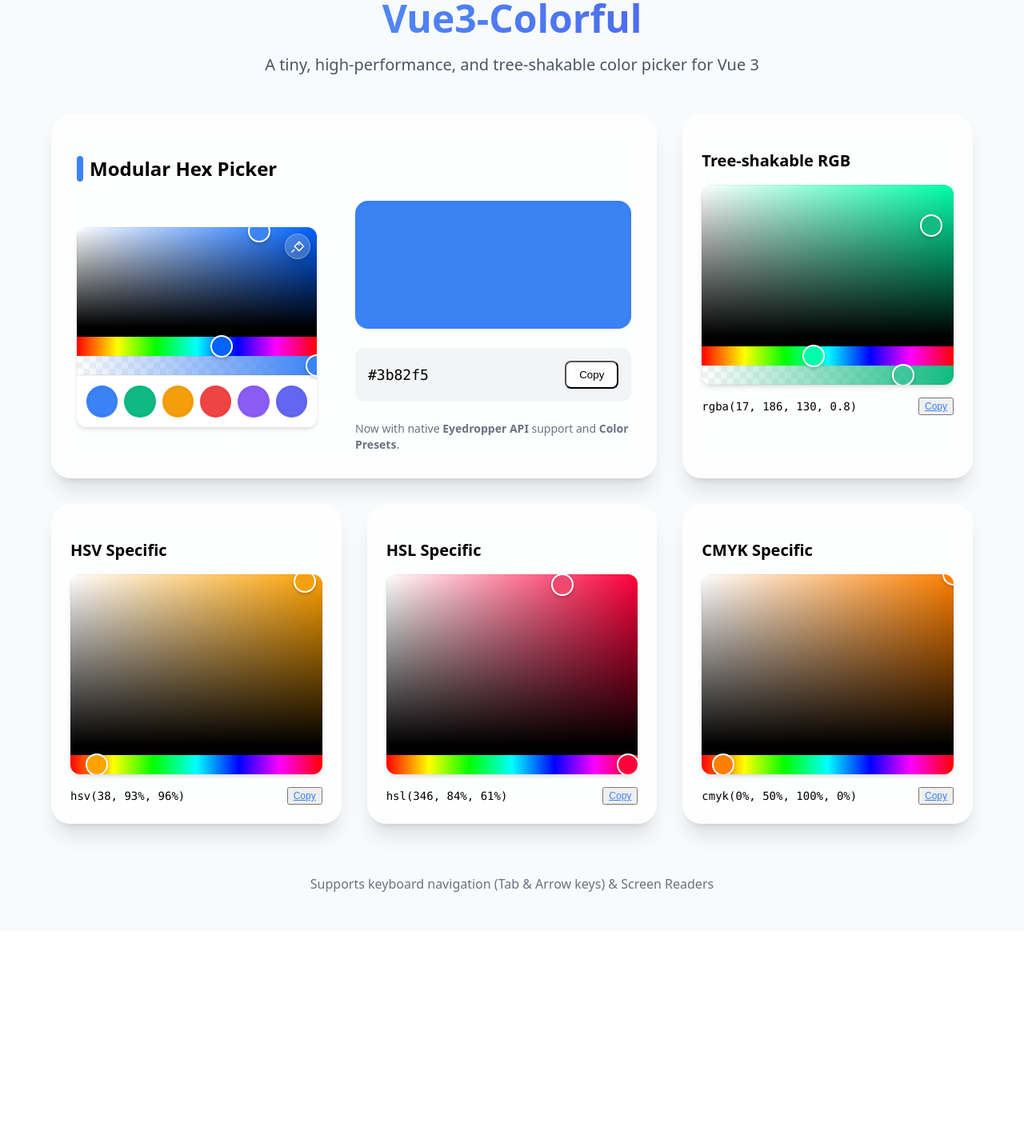
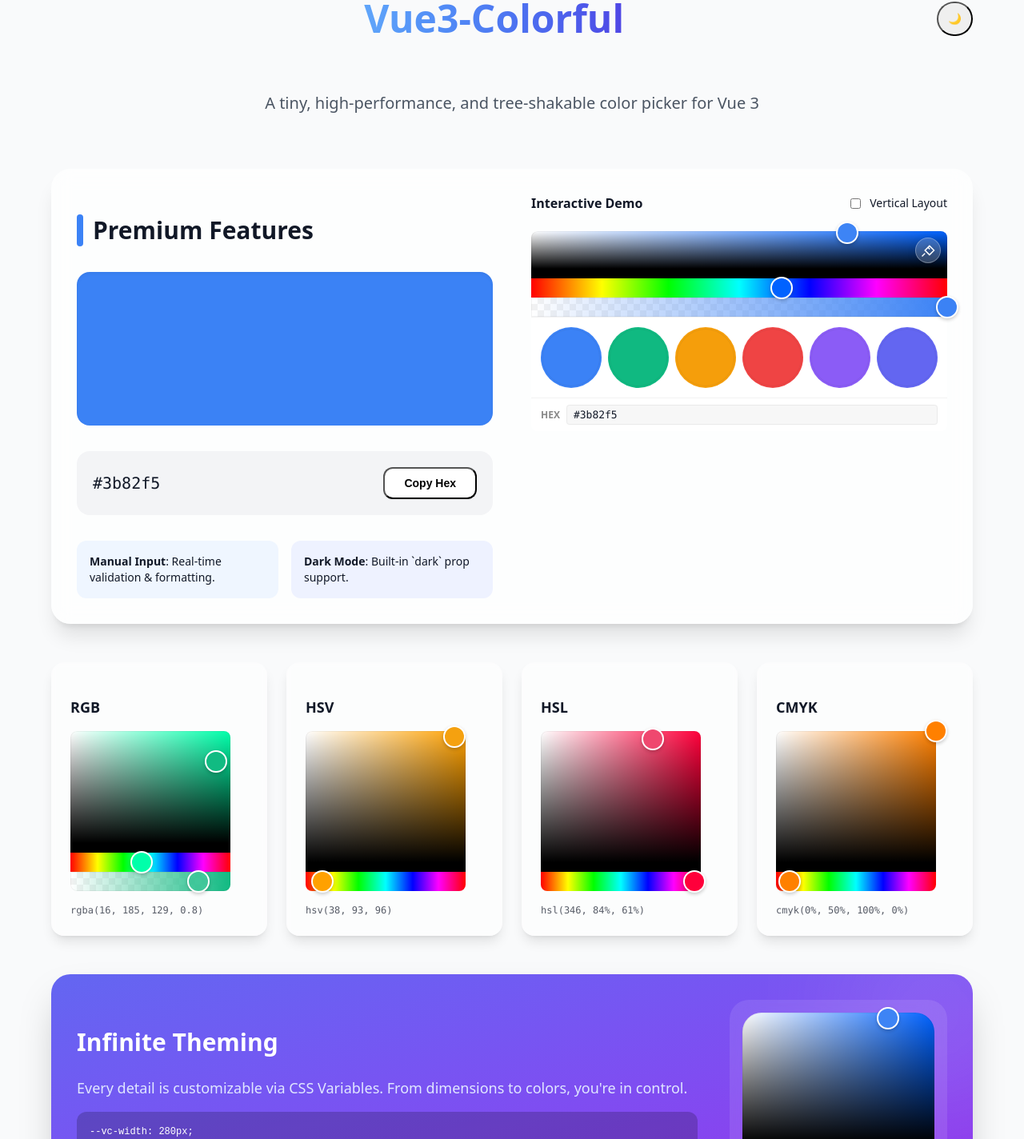
Before and after one commit to edonfy/vue3-colorful, a Vue app: page / in a window 1280 px wide. Shown: the part 65-1489 px from the top of the page at 80% size. Before the commit the page ends 1229 px from the top, so only its background shows below. Built offline with nearby package versions, Linux system fonts and the light colour scheme.

Commit message:
Update example app with Phase 3 features

```diff
--- a/example/App.vue
+++ b/example/App.vue
@@ -14,6 +14,9 @@
 const hslColor = ref<string>('hsl(346, 84%, 61%)')
 const cmykColor = ref<string>('cmyk(0%, 50%, 100%, 0%)')
 
+const isDark = ref(false)
+const isVertical = ref(false)
+
 const presets = ['#3b82f6', '#10b981', '#f59e0b', '#ef4444', '#8b5cf6', '#6366f1']
 
 const copyToClipboard = (text: string) => {
@@ -24,137 +27,186 @@
 const previewStyle = computed<CSSProperties>(() => ({
   backgroundColor: hexColor.value,
 }))
+
+const toggleDark = () => {
+  isDark.value = !isDark.value
+  if (isDark.value) {
+    document.documentElement.classList.add('dark')
+  } else {
+    document.documentElement.classList.remove('dark')
+  }
+}
 </script>
 
 <template>
   <div
-    class="min-h-screen bg-gray-50 dark:bg-gray-900 p-8 font-sans transition-colors duration-300"
+    :class="[
+      'min-h-screen p-8 font-sans transition-colors duration-300',
+      isDark ? 'bg-gray-900 text-white' : 'bg-gray-50 text-gray-900',
+    ]"
   >
-    <header class="max-w-6xl mx-auto mb-12 text-center">
+    <header class="max-w-6xl mx-auto mb-12 flex flex-col items-center">
+      <div class="flex justify-between w-full items-center mb-4">
+        <div />
         <h1
-        class="text-5xl font-extrabold text-transparent bg-clip-text bg-gradient-to-r from-blue-400 to-indigo-600 mb-4"
+          class="text-5xl font-extrabold text-transparent bg-clip-text bg-gradient-to-r from-blue-400 to-indigo-600"
         >
           Vue3-Colorful
         </h1>
+        <button
+          class="p-3 rounded-full hover:bg-gray-200 dark:hover:bg-gray-700 transition-colors"
+          title="Toggle Dark Mode"
+          @click="toggleDark"
+        >
+          <span v-if="isDark">☀️</span>
+          <span v-else>🌙</span>
+        </button>
+      </div>
       <p class="text-xl text-gray-600 dark:text-gray-400">
         A tiny, high-performance, and tree-shakable color picker for Vue 3
       </p>
     </header>
 
-    <main class="max-w-6xl mx-auto grid grid-cols-1 md:grid-cols-2 lg:grid-cols-3 gap-8">
-      <!-- Hex Picker (Large) -->
+    <main class="max-w-6xl mx-auto space-y-12">
+      <!-- Main Showcase -->
       <section
-        class="lg:col-span-2 bg-white/70 dark:bg-gray-800/70 backdrop-blur-md rounded-3xl p-8 shadow-xl border border-white/20"
+        class="bg-white/70 dark:bg-gray-800/70 backdrop-blur-md rounded-3xl p-8 shadow-xl border border-white/20"
       >
-        <h2 class="text-2xl font-bold mb-6 flex items-center gap-2">
-          <span class="w-2 h-8 bg-blue-500 rounded-full"></span>
-          Modular Hex Picker
+        <div class="flex flex-col lg:flex-row gap-12 items-start">
+          <div class="w-full lg:w-1/2 space-y-8">
+            <h2 class="text-3xl font-bold flex items-center gap-3">
+              <span class="w-2 h-10 bg-blue-500 rounded-full"></span>
+              Premium Features
             </h2>
-        <div class="flex flex-col md:flex-row gap-12 items-center">
-          <div class="w-full max-w-300px">
-            <hex-color-picker v-model="hexColor" show-eyedropper :presets="presets" show-alpha />
-          </div>
-          <div class="flex-1 space-y-6 w-full">
             <div
-              class="w-full h-40 rounded-2xl shadow-inner border border-black/5 transition-colors duration-200"
+              class="w-full h-48 rounded-2xl shadow-inner border border-black/5 transition-colors duration-200"
               :style="previewStyle"
             ></div>
-            <div class="flex items-center justify-between p-4 bg-gray-100 rounded-xl">
-              <code class="text-lg font-mono">{{ hexColor }}</code>
+            <div
+              class="flex items-center justify-between p-5 bg-gray-100 dark:bg-gray-900/50 rounded-2xl"
+            >
+              <code class="text-xl font-mono">{{ hexColor }}</code>
               <button
-                class="px-4 py-2 bg-white hover:bg-gray-50 rounded-lg shadow-sm transition-all"
+                class="px-6 py-2 bg-white dark:bg-gray-700 hover:bg-gray-50 dark:hover:bg-gray-600 rounded-xl shadow-sm transition-all text-sm font-semibold"
                 @click="copyToClipboard(hexColor)"
               >
-                Copy
+                Copy Hex
               </button>
             </div>
-            <p class="text-sm text-gray-500">
-              Now with native <strong>Eyedropper API</strong> support and
-              <strong>Color Presets</strong>.
-            </p>
+            <div class="grid grid-cols-2 gap-4 text-sm">
+              <div class="p-4 bg-blue-50 dark:bg-blue-900/20 rounded-xl">
+                <strong>Manual Input</strong>: Real-time validation & formatting.
+              </div>
+              <div class="p-4 bg-indigo-50 dark:bg-indigo-900/20 rounded-xl">
+                <strong>Dark Mode</strong>: Built-in `dark` prop support.
+              </div>
+            </div>
+          </div>
+
+          <div class="w-full lg:w-1/2 flex flex-col gap-6">
+            <div class="flex items-center justify-between">
+              <span class="font-semibold">Interactive Demo</span>
+              <label class="flex items-center gap-2 text-sm cursor-pointer">
+                <input v-model="isVertical" type="checkbox" class="rounded" />
+                Vertical Layout
+              </label>
+            </div>
+            <hex-color-picker
+              v-model="hexColor"
+              show-eyedropper
+              :presets="presets"
+              show-alpha
+              show-input
+              color-label="HEX"
+              :dark="isDark"
+              :vertical="isVertical"
+              class="main-picker"
+            />
           </div>
         </div>
       </section>
 
-      <!-- RGBA Picker -->
-      <section
-        class="bg-white/70 dark:bg-gray-800/70 backdrop-blur-md rounded-3xl p-6 shadow-xl border border-white/20"
+      <!-- Specialized Pickers Grid -->
+      <section class="grid grid-cols-1 md:grid-cols-2 lg:grid-cols-4 gap-6">
+        <div
+          v-for="(picker, index) in [
+            { name: 'RGB', model: rgbColor, comp: RgbColorPicker, alpha: true },
+            { name: 'HSV', model: hsvColor, comp: HsvColorPicker, alpha: false },
+            { name: 'HSL', model: hslColor, comp: HslColorPicker, alpha: false },
+            { name: 'CMYK', model: cmykColor, comp: CmykColorPicker, alpha: false },
+          ]"
+          :key="index"
+          class="bg-white/50 dark:bg-gray-800/50 backdrop-blur-sm rounded-2xl p-6 border border-white/10 shadow-lg"
         >
-        <h3 class="text-xl font-bold mb-4">Tree-shakable RGB</h3>
-        <rgb-color-picker v-model="rgbColor" show-alpha />
-        <div class="mt-4 flex items-center justify-between">
-          <code class="text-sm font-mono truncate mr-2">{{ rgbColor }}</code>
-          <button class="text-xs text-blue-500 underline" @click="copyToClipboard(rgbColor)">
-            Copy
-          </button>
+          <h3 class="text-lg font-bold mb-4">{{ picker.name }}</h3>
+          <component
+            :is="picker.comp"
+            v-model="picker.model"
+            :show-alpha="picker.alpha"
+            :dark="isDark"
+          />
+          <div class="mt-4 flex items-center justify-between text-xs font-mono opacity-70">
+            <span class="truncate">{{ picker.model }}</span>
+          </div>
         </div>
       </section>
 
-      <!-- HSV Picker -->
+      <!-- Theming Demo -->
       <section
-        class="bg-white/70 dark:bg-gray-800/70 backdrop-blur-md rounded-3xl p-6 shadow-xl border border-white/20"
+        class="bg-gradient-to-br from-indigo-500 to-purple-600 rounded-3xl p-8 text-white shadow-2xl relative overflow-hidden"
       >
-        <h3 class="text-xl font-bold mb-4">HSV Specific</h3>
-        <hsv-color-picker v-model="hsvColor" />
-        <div class="mt-4 flex items-center justify-between">
-          <code class="text-sm font-mono truncate mr-2">{{ hsvColor }}</code>
-          <button class="text-xs text-blue-500 underline" @click="copyToClipboard(hsvColor)">
-            Copy
-          </button>
+        <div class="relative z-10 flex flex-col md:flex-row items-center gap-10">
+          <div class="flex-1 space-y-4">
+            <h2 class="text-3xl font-bold">Infinite Theming</h2>
+            <p class="text-indigo-100 text-lg">
+              Every detail is customizable via CSS Variables. From dimensions to colors, you're in
+              control.
+            </p>
+            <pre
+              class="bg-black/20 p-4 rounded-xl text-xs font-mono border border-white/10"
+            ><code>--vc-width: 280px;
+--vc-border-radius: 24px;
+--vc-accent-color: #f43f5e;</code></pre>
           </div>
-      </section>
-
-      <!-- HSL Picker -->
-      <section
-        class="bg-white/70 dark:bg-gray-800/70 backdrop-blur-md rounded-3xl p-6 shadow-xl border border-white/20"
-      >
-        <h3 class="text-xl font-bold mb-4">HSL Specific</h3>
-        <hsl-color-picker v-model="hslColor" />
-        <div class="mt-4 flex items-center justify-between">
-          <code class="text-sm font-mono truncate mr-2">{{ hslColor }}</code>
-          <button class="text-xs text-blue-500 underline" @click="copyToClipboard(hslColor)">
-            Copy
-          </button>
+          <div class="p-4 bg-white/10 backdrop-blur-lg rounded-3xl border border-white/20">
+            <hex-color-picker
+              v-model="hexColor"
+              style="--vc-width: 240px; --vc-border-radius: 24px; --vc-accent-color: #f472b6"
+              :dark="isDark"
+            />
           </div>
-      </section>
-
-      <!-- CMYK Picker -->
-      <section
-        class="bg-white/70 dark:bg-gray-800/70 backdrop-blur-md rounded-3xl p-6 shadow-xl border border-white/20"
-      >
-        <h3 class="text-xl font-bold mb-4">CMYK Specific</h3>
-        <cmyk-color-picker v-model="cmykColor" />
-        <div class="mt-4 flex items-center justify-between">
-          <code class="text-sm font-mono truncate mr-2">{{ cmykColor }}</code>
-          <button class="text-xs text-blue-500 underline" @click="copyToClipboard(cmykColor)">
-            Copy
-          </button>
         </div>
+        <div
+          class="absolute -top-20 -right-20 w-64 h-64 bg-white/10 rounded-full blur-3xl pointer-events-none"
+        ></div>
       </section>
     </main>
 
-    <footer class="mt-16 text-center text-gray-500 dark:text-gray-400">
+    <footer class="mt-16 text-center text-gray-500 dark:text-gray-400 pb-12">
       <p>Supports keyboard navigation (Tab & Arrow keys) & Screen Readers</p>
+      <p class="text-xs mt-2 opacity-50">Modernized with ❤️ by Antigravity</p>
     </footer>
   </div>
 </template>
 
 <style>
-/* Reset and global styles */
 body {
   margin: 0;
   -webkit-font-smoothing: antialiased;
   -moz-osx-font-smoothing: grayscale;
 }
 
-/* Custom transitions for ColorPicker */
-.vue3-colorful {
-  width: 100% !important;
-  height: 250px !important;
-  border-radius: 12px;
-  overflow: hidden;
-  box-shadow:
-    0 4px 6px -1px rgb(0 0 0 / 0.1),
-    0 2px 4px -2px rgb(0 0 0 / 0.1);
+/* Custom class for the main picker to showcase the layout flex */
+.main-picker {
+  height: auto !important;
+  width: auto !important;
+  min-height: 250px;
+  box-shadow: none !important;
+  border: none !important;
+}
+
+/* Ensure saturation area has space when in horizontal */
+.main-picker.vue3-colorful--horizontal .vue3-colorful__saturation {
+  min-width: 250px;
 }
 </style>
```
Lines whose indentation alone changed are shown as unchanged.
